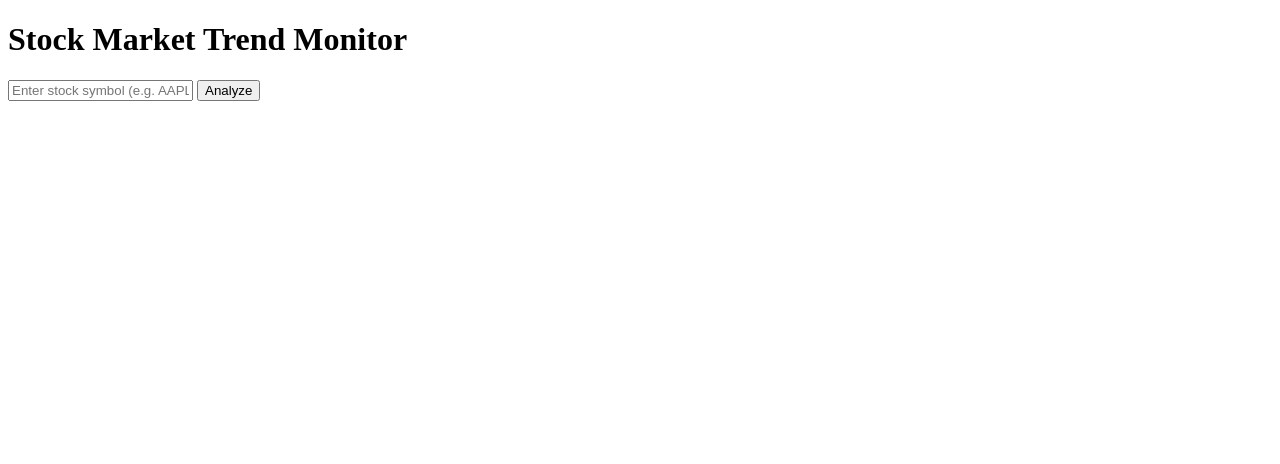
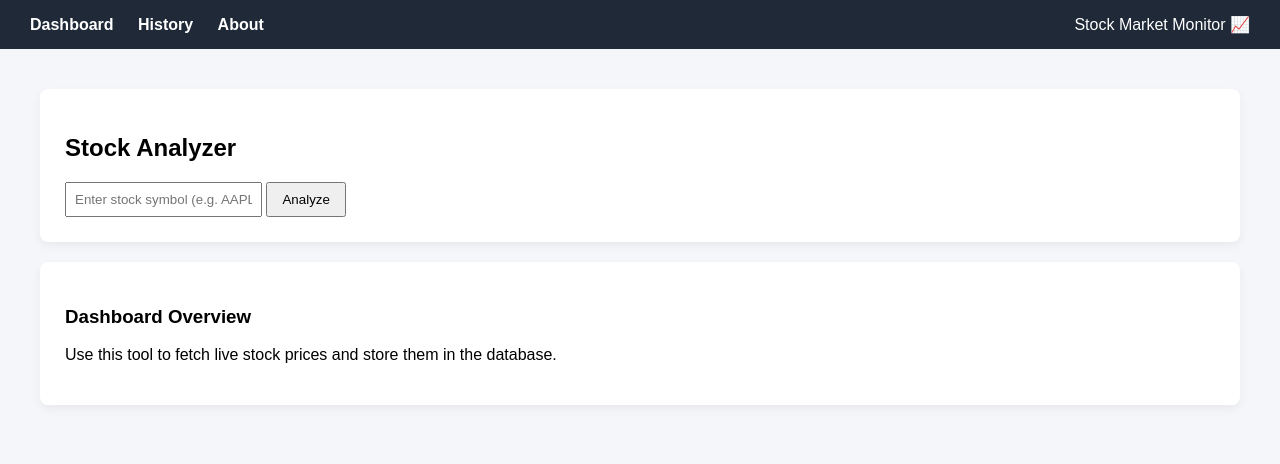
Before and after one commit to Shafian/stock-market-trend-monitor, a Flask app: page / in a window 1280 px wide. Shown: the top 464 px of the page. Run offline with Flask 3, Linux system fonts and the light colour scheme.

Commit message:
Added dashboard layout with base template

```diff
--- /dev/null
+++ b/src/templates/base.html
@@ -0,0 +1,73 @@
+<!DOCTYPE html>
+<html>
+<head>
+    <title>Stock Market Trend Monitor</title>
+    <style>
+        body {
+            margin: 0;
+            font-family: Arial, sans-serif;
+            background-color: #f4f6f9;
+        }
+
+        .navbar {
+            background-color: #1f2937;
+            padding: 15px 30px;
+            color: white;
+            display: flex;
+            justify-content: space-between;
+            align-items: center;
+        }
+
+        .navbar a {
+            color: white;
+            text-decoration: none;
+            margin-right: 20px;
+            font-weight: bold;
+        }
+
+        .navbar a:hover {
+            color: #38bdf8;
+        }
+
+        .container {
+            padding: 40px;
+        }
+
+        .card {
+            background: white;
+            padding: 25px;
+            border-radius: 8px;
+            box-shadow: 0 4px 10px rgba(0,0,0,0.05);
+            margin-bottom: 20px;
+        }
+
+        button {
+            padding: 8px 14px;
+            cursor: pointer;
+        }
+
+        input {
+            padding: 8px;
+        }
+    </style>
+</head>
+<body>
+
+<div class="navbar">
+    <div>
+        <a href="/">Dashboard</a>
+        <a href="/history">History</a>
+        <a href="/about">About</a>
+    </div>
+    <div>
+        Stock Market Monitor 📈
+    </div>
+</div>
+
+<div class="container">
+    {% block content %}
+    {% endblock %}
+</div>
+
+</body>
+</html>
--- a/src/templates/index.html
+++ b/src/templates/index.html
@@ -1,14 +1,19 @@
-<!DOCTYPE html>
-<html>
-<head>
-    <title>Stock Market Trend Monitor</title>
-</head>
-<body>
-    <h1>Stock Market Trend Monitor</h1>
+{% extends "base.html" %}
+
+{% block content %}
+
+<div class="card">
+    <h2>Stock Analyzer</h2>
 
     <form action="/analyze" method="POST">
         <input type="text" name="symbol" placeholder="Enter stock symbol (e.g. AAPL)" required>
         <button type="submit">Analyze</button>
     </form>
-</body>
-</html>
+</div>
+
+<div class="card">
+    <h3>Dashboard Overview</h3>
+    <p>Use this tool to fetch live stock prices and store them in the database.</p>
+</div>
+
+{% endblock %}
```
Also changed, not shown: src/templates/result.html (+26 -12 lines).
